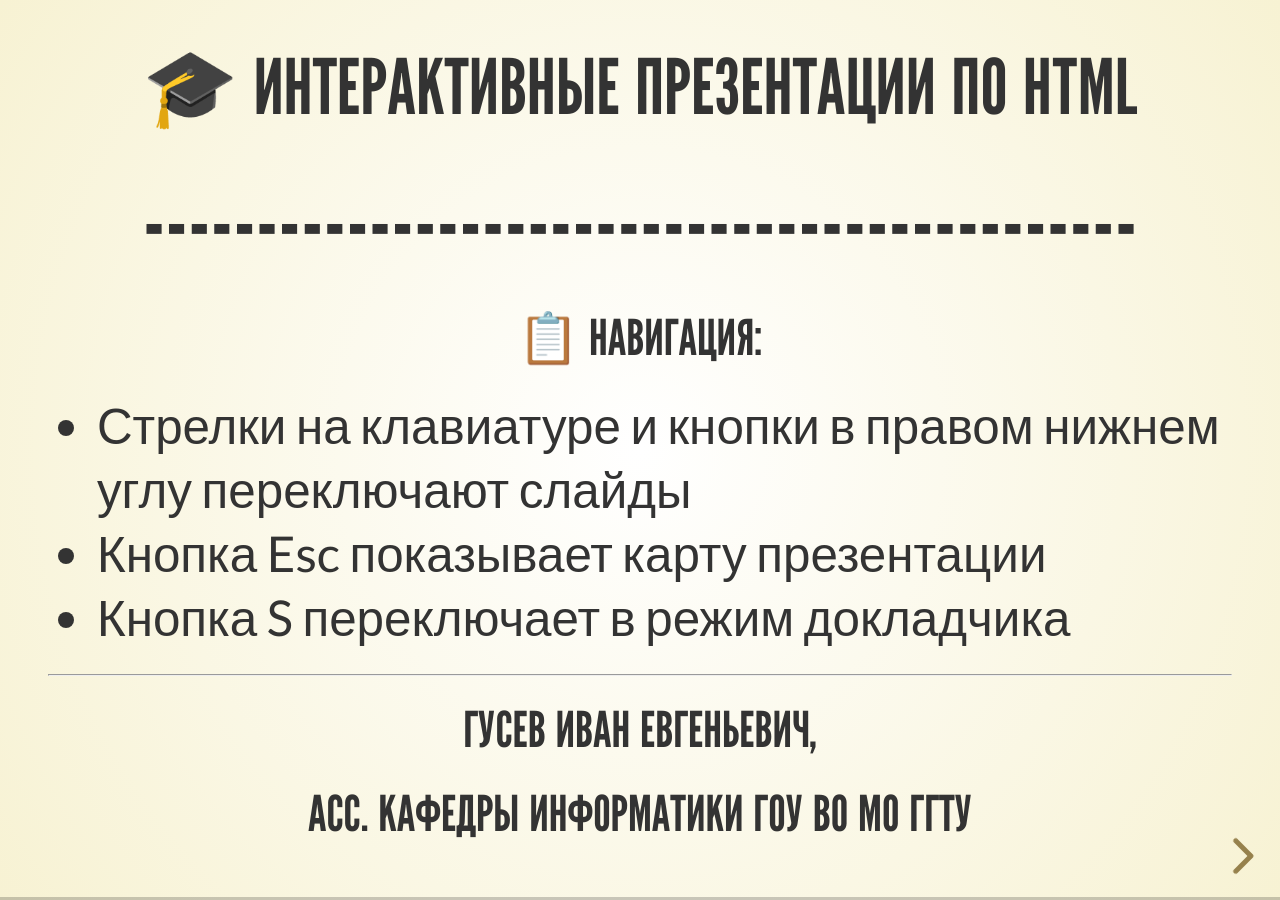
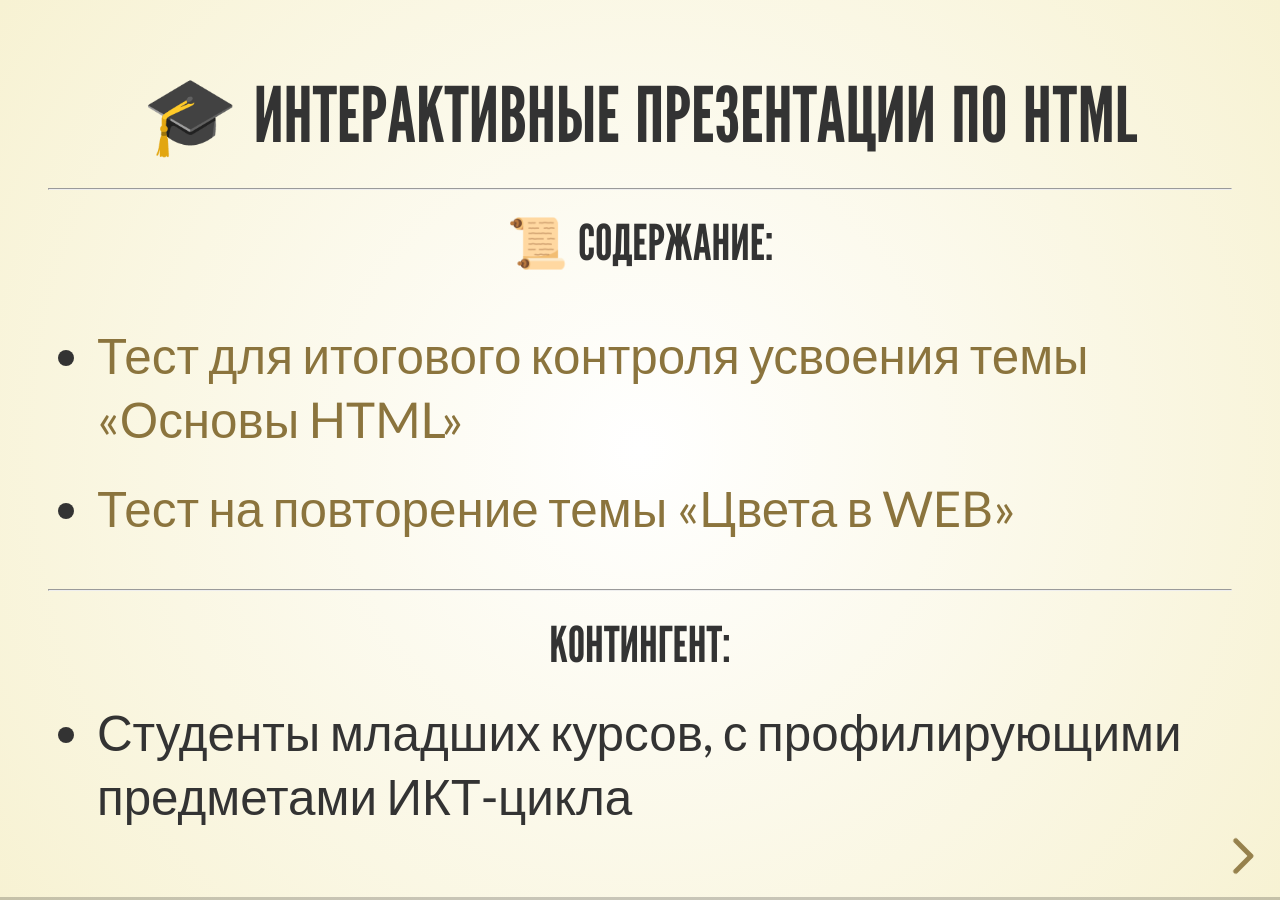
Before and after one commit to proginfo/proginfo.github.io, a Jekyll site: the page links/exercise-3/index.html, which Jekyll copies as it is, in a window 1280 px wide. Built offline with Jekyll 4.4.1, drawn with Linux system fonts in a browser that asks for light colours; some of the changed lines change nothing that is shown.

Commit message:
Презентации

```diff
--- a/links/exercise-3/index.html
+++ b/links/exercise-3/index.html
@@ -24,30 +24,31 @@
 <body>
 <div class="reveal">
 	<div class="slides">
-		<section  data-markdown>
+		<section data-markdown>
 			### 🎓  Интерактивные презентации по HTML
 			--------------------------------------------
+			#### 📜  Содержание:
+			* [Тест для итогового контроля усвоения темы «Основы HTML»](#/html-quz)
+
+			* [Тест на повторение темы «Цвета в WEB»](#/RGB-game)
 			--------------------------------------------
+			####  Контингент:
+			* Студенты младших курсов, с профилирующими предметами ИКТ-цикла
+
+		</section>
+<!--		<section  data-markdown>
+			### 🎓  Интерактивные презентации по HTML
+			&#45;&#45;&#45;&#45;&#45;&#45;&#45;&#45;&#45;&#45;&#45;&#45;&#45;&#45;&#45;&#45;&#45;&#45;&#45;&#45;&#45;&#45;&#45;&#45;&#45;&#45;&#45;&#45;&#45;&#45;&#45;&#45;&#45;&#45;&#45;&#45;&#45;&#45;&#45;&#45;&#45;&#45;&#45;&#45;
+			&#45;&#45;&#45;&#45;&#45;&#45;&#45;&#45;&#45;&#45;&#45;&#45;&#45;&#45;&#45;&#45;&#45;&#45;&#45;&#45;&#45;&#45;&#45;&#45;&#45;&#45;&#45;&#45;&#45;&#45;&#45;&#45;&#45;&#45;&#45;&#45;&#45;&#45;&#45;&#45;&#45;&#45;&#45;&#45;
 			#### 📋 Навигация:
 			* Стрелки на клавиатуре и кнопки в правом нижнем углу переключают слайды
 			* Кнопка Esc показывает карту презентации
 			* Кнопка S переключает в режим докладчика
-			---------------------------------------------
+			-&#45;&#45;&#45;&#45;&#45;&#45;&#45;&#45;&#45;&#45;&#45;&#45;&#45;&#45;&#45;&#45;&#45;&#45;&#45;&#45;&#45;&#45;&#45;&#45;&#45;&#45;&#45;&#45;&#45;&#45;&#45;&#45;&#45;&#45;&#45;&#45;&#45;&#45;&#45;&#45;&#45;&#45;&#45;&#45;
 			##### Гусев Иван Евгеньевич,
 			##### асс. кафедры информатики ГОУ ВО МО  ГГТУ
 
-		</section>
-		<section data-markdown>
-			### 📜  Содержание:
-			--------------------------------------------
-			* [Тест для итогового контроля усвоения темы «Основы HTML»](#/html-quz)
-
-			* [Тест на повторение темы «Цвета в WEB»](#/RGB-game)
-			--------------------------------------------
-			###  Контингент:
-			* Студенты младших курсов, с профилирующими предметами ИКТ-цикла
-
-		</section>
+		</section>-->
 		<section data-markdown>
 			### 📖 Цели:
 			--------------------------------------------
```
